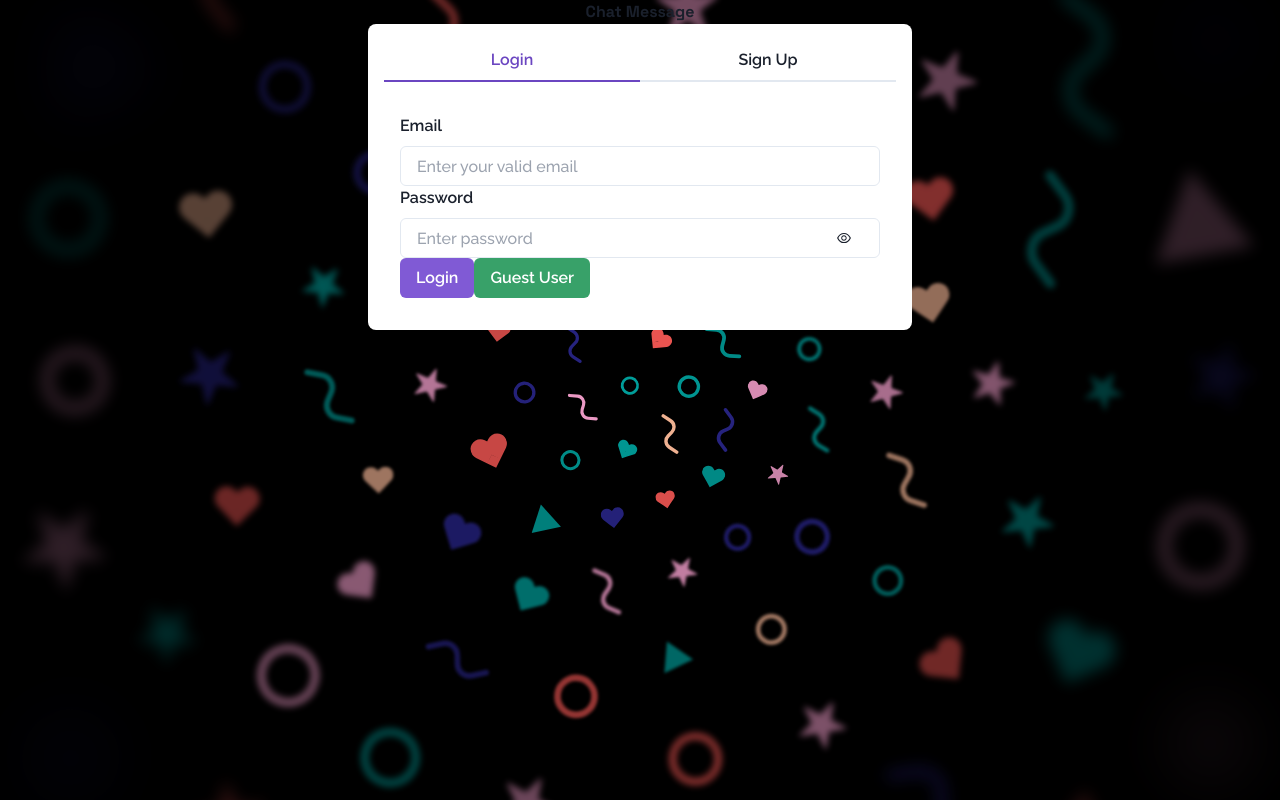
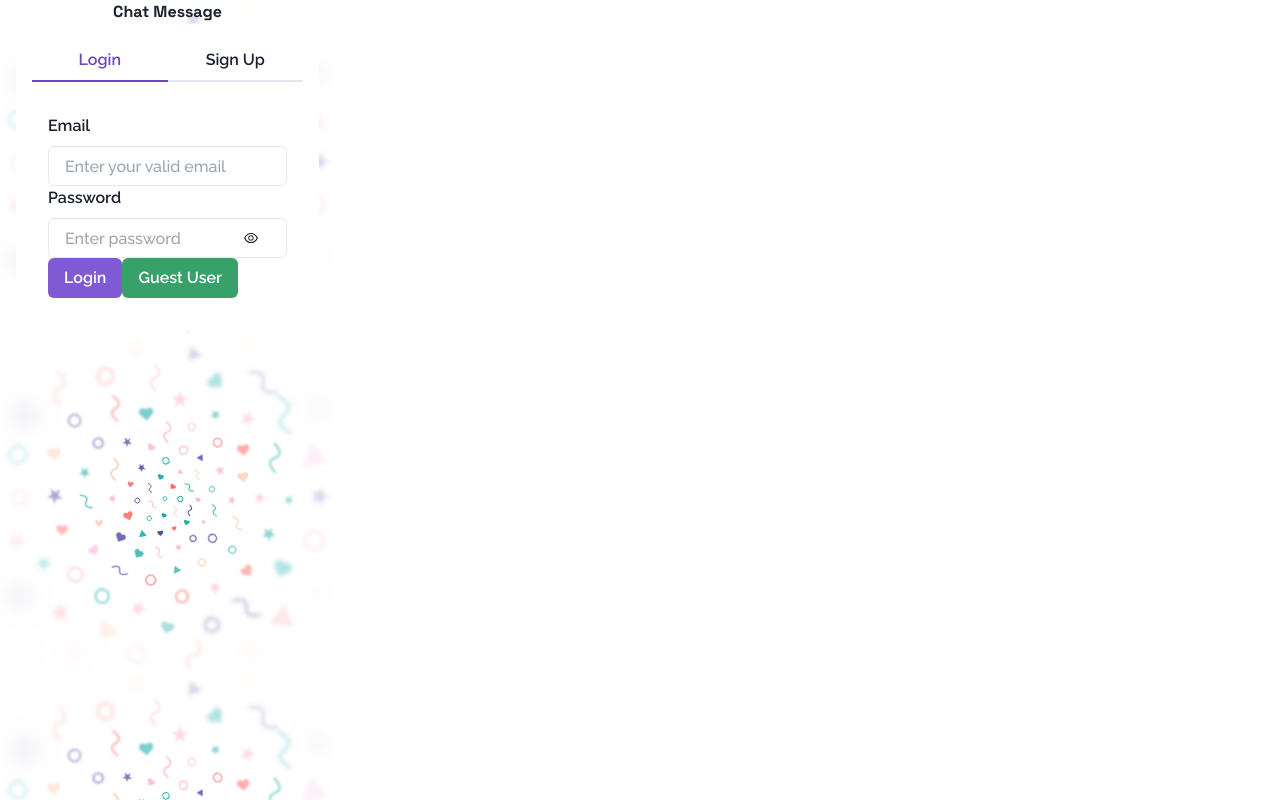
Before and after one commit to hasan-sagar/Chat-App-Client, a React (Vite) app: page / in a window 1280 px wide. Built offline with nearby package versions, Linux system fonts and the light colour scheme.

Commit message:
ui design updating

```diff
--- a/src/App.css
+++ b/src/App.css
@@ -1,11 +1,14 @@
 @import url("https://fonts.googleapis.com/css2?family=Space+Grotesk:wght@700&display=swap");
 .App {
-  background-image: url("./assets/bg.svg");
   min-height: 100vh;
   display: flex;
   background-position: center;
   background-size: cover;
-  background-color: black;
+  background-color: white;
+}
+
+.custom-bg {
+  background-image: url("./assets/bg.svg");
 }
 
 .logo {
--- a/src/components/ui/ConversationBox.tsx
+++ b/src/components/ui/ConversationBox.tsx
@@ -11,6 +11,7 @@ function ConversationBox({ reFetch, setRefetch }: Props) {
   const { selectedChat } = ChatState();
   return (
     <Box
+      className="border-2 border-purple-100 shadow-xl rounded-md"
       display={{ base: selectedChat ? "flex" : "none", md: "flex" }}
       alignItems="center"
       flexDir="column"
--- a/src/components/ui/MyChatBar.tsx
+++ b/src/components/ui/MyChatBar.tsx
@@ -38,6 +38,7 @@ function MyChatBar({ reFetch }: Props) {
   }, [reFetch]);
   return (
     <Box
+      className="border-2 border-purple-100 shadow-xl rounded-md"
       display={{ base: selectedChat ? "none" : "flex", md: "flex" }}
       flexDir="column"
       alignItems="center"
--- a/src/components/ui/SideDrawer.tsx
+++ b/src/components/ui/SideDrawer.tsx
@@ -93,7 +93,7 @@ function SideDrawer() {
 
   return (
     <div className="px-2">
-      <Box className="px-4 py-4 bg-white w-full  mt-2 flex flex-row justify-between items-center">
+      <Box className="shadow-lg border-2 border-purple-100 px-4 py-4 bg-white w-full  mt-2 flex flex-row justify-between items-center">
         <Tooltip label="Search Users to chat" hasArrow placement="bottom-end">
           <Button variant="link" onClick={onOpen}>
             <TbUserSearch size="20px" />
--- a/src/pages/Home.tsx
+++ b/src/pages/Home.tsx
@@ -13,6 +13,7 @@ function HomePage() {
     if (userInfo) return navigate("/chat");
   }, [navigate]);
   return (
+    <div className="custom-bg bg-black w-full">
       <Container maxW="xl" centerContent>
         <h1 className="text-white mt-10 font-bold text-5xl logo tracking-widest">
           Chat Message
@@ -39,6 +40,7 @@ function HomePage() {
           </Tabs>
         </Box>
       </Container>
+    </div>
   );
 }
 
```
Lines whose indentation alone changed are shown as unchanged.
